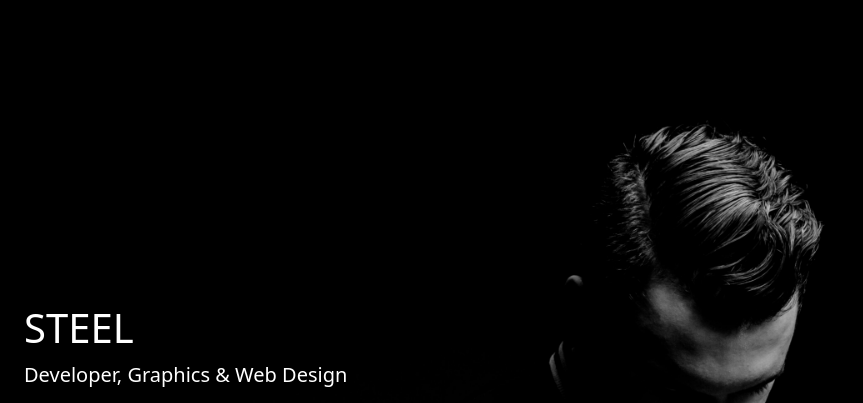
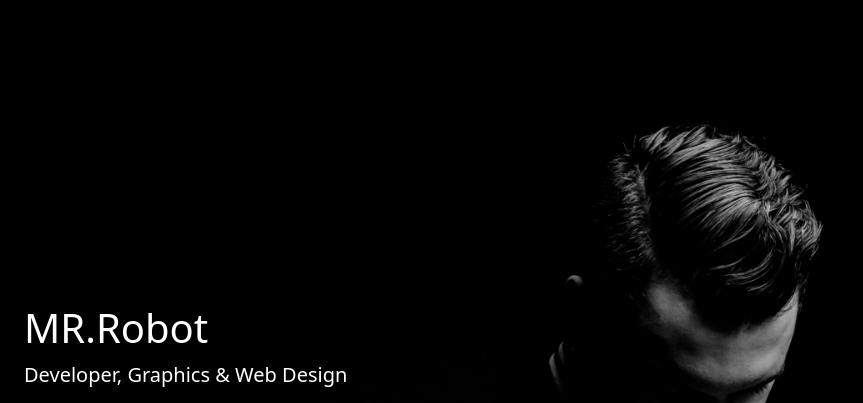
Before and after one commit to mohamedsamir200/test, a plain HTML site: page index.html in a window 1280 px wide. Shown: the top 403 px of the page, without its empty margins (0-863 px from the left). Drawn offline with Linux system fonts and the light colour scheme.

Commit message:
add mr.robot

```diff
--- a/index.html
+++ b/index.html
@@ -17,7 +17,7 @@
 <body>
     <header class="vh-100 d-flex align-items-center px-4">
         <div class="header-content text-white">
-            <h1> STEEL</h1>
+            <h1> MR.Robot</h1>
             <p class="lead">Developer, Graphics & Web Design</p>
             <div class="social-container d-flex">
                 <div class="social-media d-flex justify-content-center align-items-center my-3 ms-0">
```
